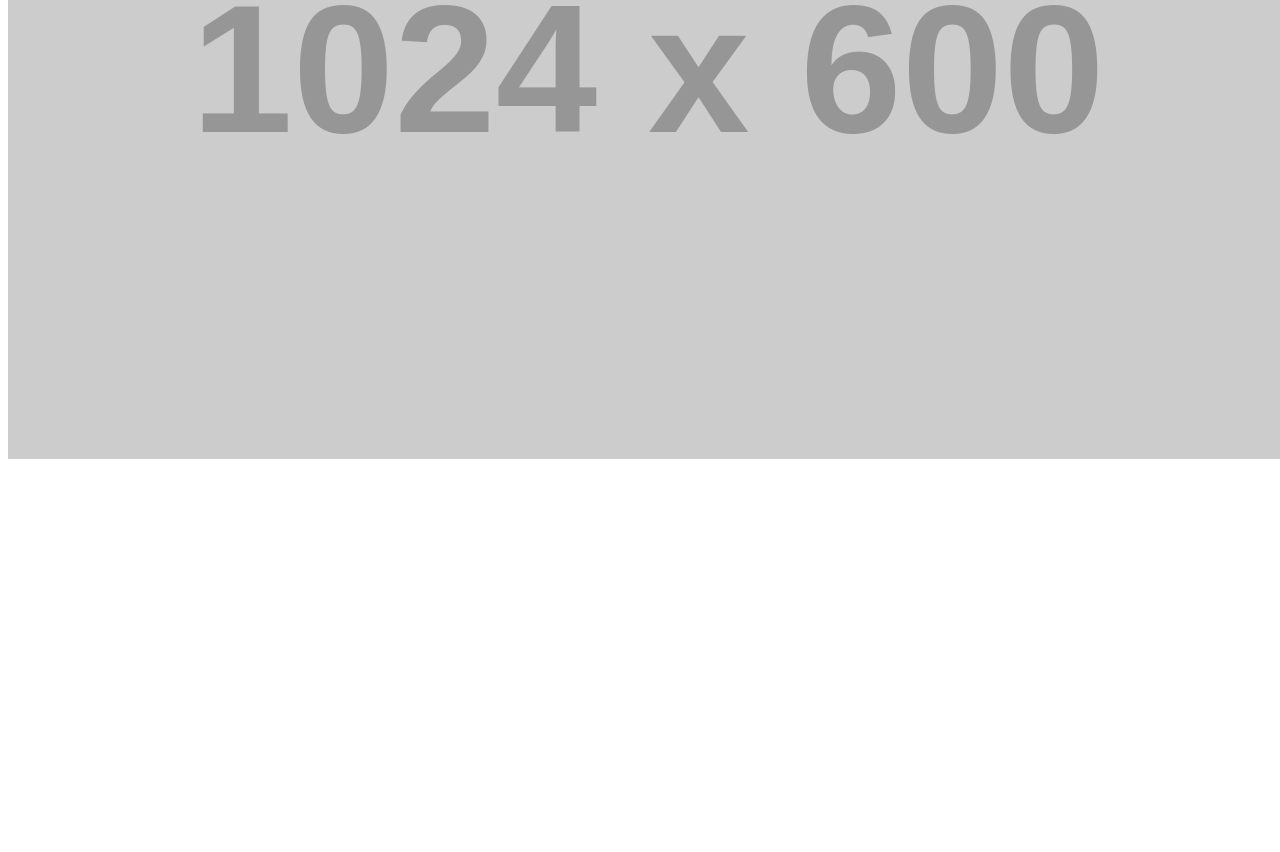
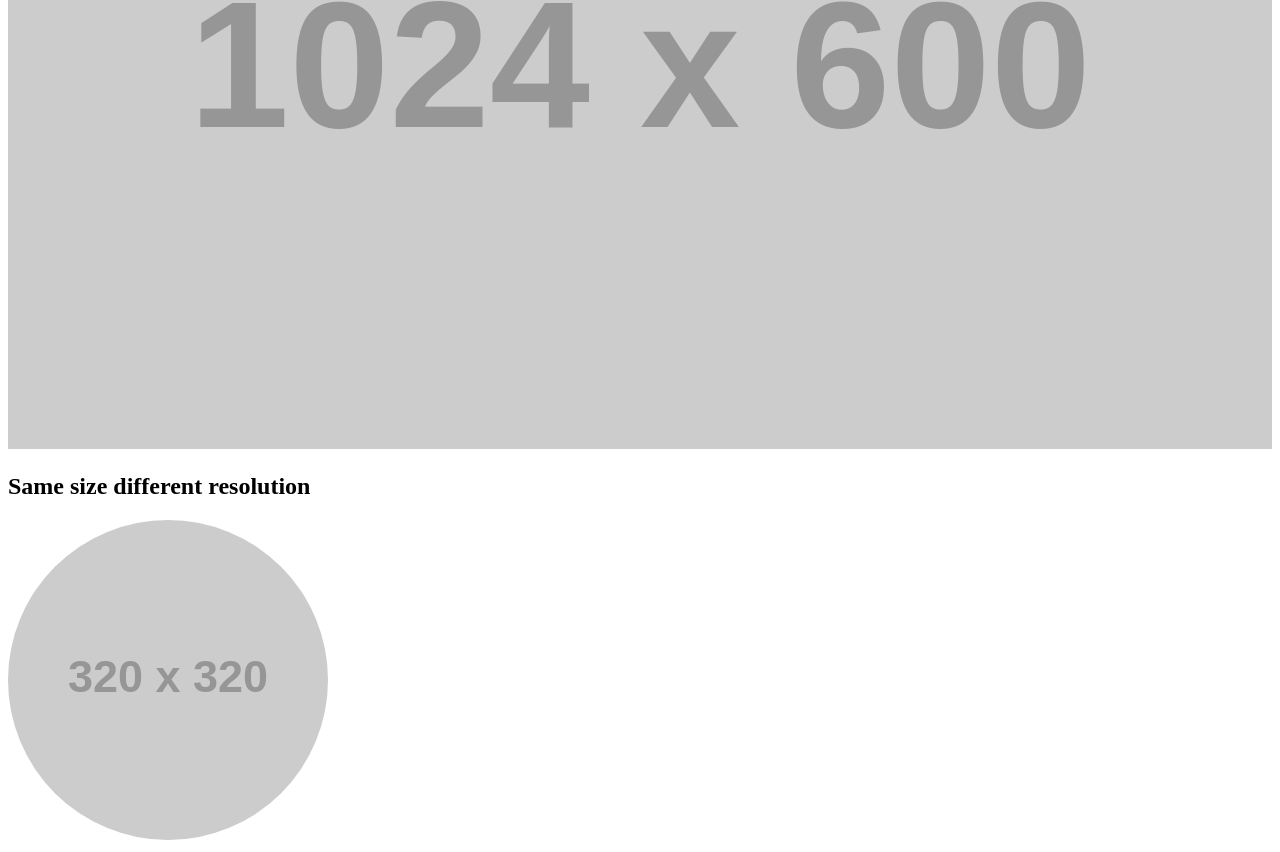
Before and after one commit to habb0016/mtm6202-week5, a plain HTML site: page index.html in a window 1280 px wide. Shown: the part 418-1270 px from the top of the page. Before the commit the page ends 889 px from the top, so only its background shows below. Drawn offline with Linux system fonts and the light colour scheme; placeholder pictures from the web are drawn by us.

Commit message:
Adds same size different res image and styles

```diff
--- a/css/main.css
+++ b/css/main.css
@@ -0,0 +1,8 @@
+img{
+    width: 100%;
+}
+
+.avatar{
+    max-width: 320px;
+    border-radius: 50%;
+}
--- a/index.html
+++ b/index.html
@@ -21,6 +21,16 @@
             src="https://via.placeholder.com/640x640"
             alt="placeholder image">
         </section>
+        <section>
+            <h2>Same size different resolution</h2>
+            <img srcset="https://via.placeholder.com/320x320,
+            https://via.placeholder.com/640x640 2x,
+            https://via.placeholder.com/960x960 3x"
+
+            src="https://via.placeholder.com/640x640"
+            alt="placeholder image"
+            class="avatar">
+        </section>
     </div>
 </body>
 </html>
```
